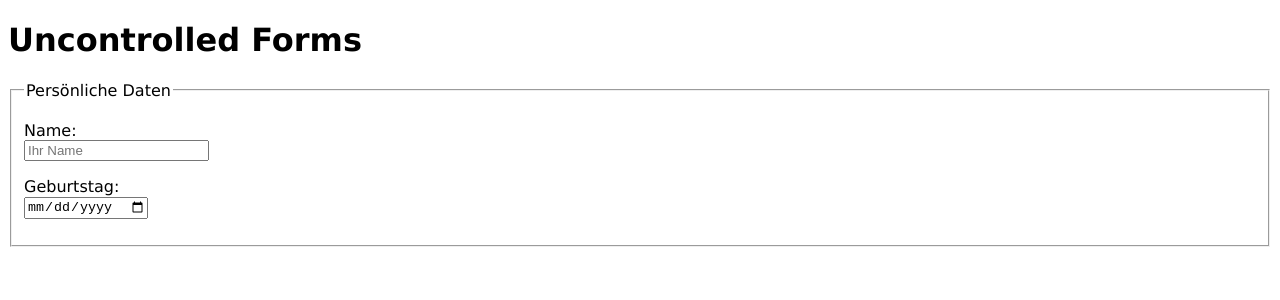
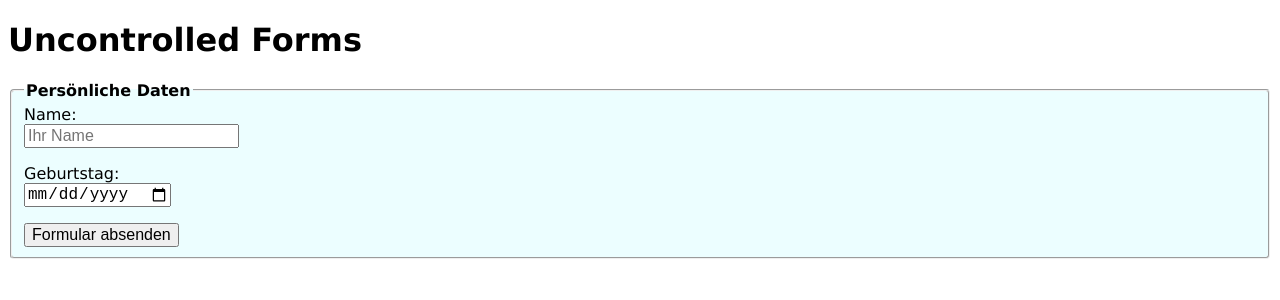
Before and after one commit to LinkedInLearning/react-esst-3161772, a React (Create React App) app: page / in a window 1280 px wide. Shown: the top 300 px of the page. Built offline with nearby package versions, Linux system fonts and the light colour scheme.

Commit message:
form update

```diff
--- a/public/index.html
+++ b/public/index.html
@@ -31,27 +31,25 @@
         font-family: 'Lucida Sans', 'Lucida Sans Regular', 'Lucida Grande', 'Lucida Sans Unicode', Geneva, Verdana, sans-serif;
       }
 
-      header {
-        position: relative;
-        z-index: 999;
+      fieldset {
+        background-color: #ecfeff;
+        border-radius: 4px;
       }
 
-      main {
-        position: relative;
-        z-index: 50;
+      legend {
+        font-weight: bold;
       }
 
-      .modal {
-        z-index: 99999;
-        position: fixed;
-        inset: 0;
-        background: #0e5476bb;
-        backdrop-filter: blur(5px);
-        display: flex;
-        justify-content: center;
-        align-items: center;
-        font-size: 200%;
-        color: white;
+      fieldset p:first-of-type {
+        margin-top: 0;
+      }
+
+      fieldset p:last-of-type {
+        margin-bottom: 0;
+      }
+
+      button, input {
+        font-size: 1rem;
       }
     </style>
   </head>
--- a/src/components/App.jsx
+++ b/src/components/App.jsx
@@ -34,6 +34,12 @@ export function App() {
                 name="birthdate"
               />
             </p>
+
+            <p>
+              <button type="submit">
+                Formular absenden
+              </button>
+            </p>
           </fieldset>
         </form>
       </main>
```
